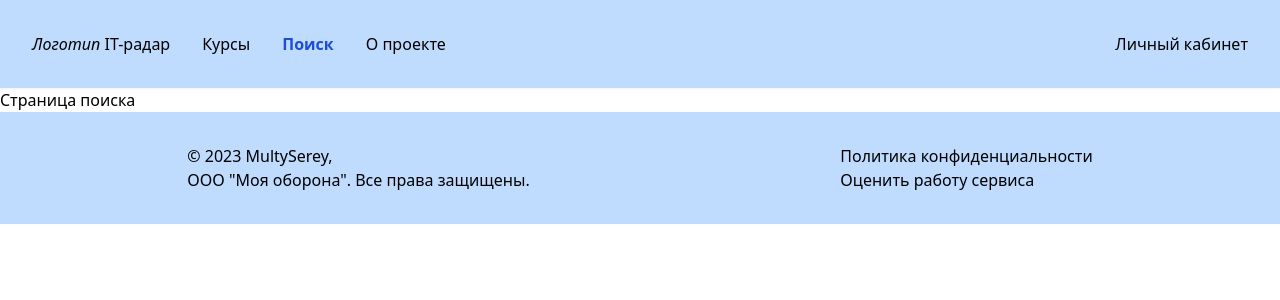
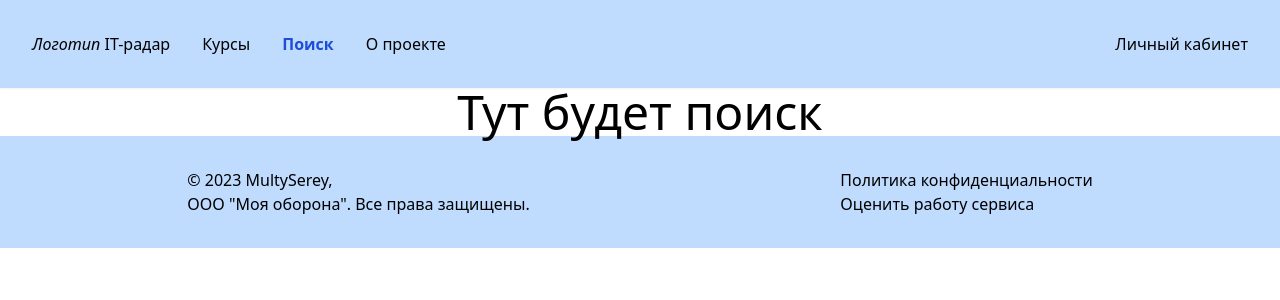
Before and after one commit to MultySerey/it-radar_frontend, a Nuxt app: page /search in a window 1280 px wide. Shown: the top 300 px of the page. Built offline with nearby package versions, Linux system fonts and the light colour scheme.

Commit message:
заглушки для неготовых страниц

```diff
--- a/pages/index.vue
+++ b/pages/index.vue
@@ -1,6 +1,6 @@
 <template>
-    <div class="">
-        <h1>Добро пожаловать</h1>
+    <div class="prose text-center w-auto max-w-none">
+        <h1>Заглавная страница</h1>
     </div>
 </template>
 
--- a/pages/search.vue
+++ b/pages/search.vue
@@ -1,6 +1,6 @@
 <template>
-    <div>
-        Страница поиска
+    <div class="text-5xl text-center">
+        Тут будет поиск
     </div>
 </template>
 
```
